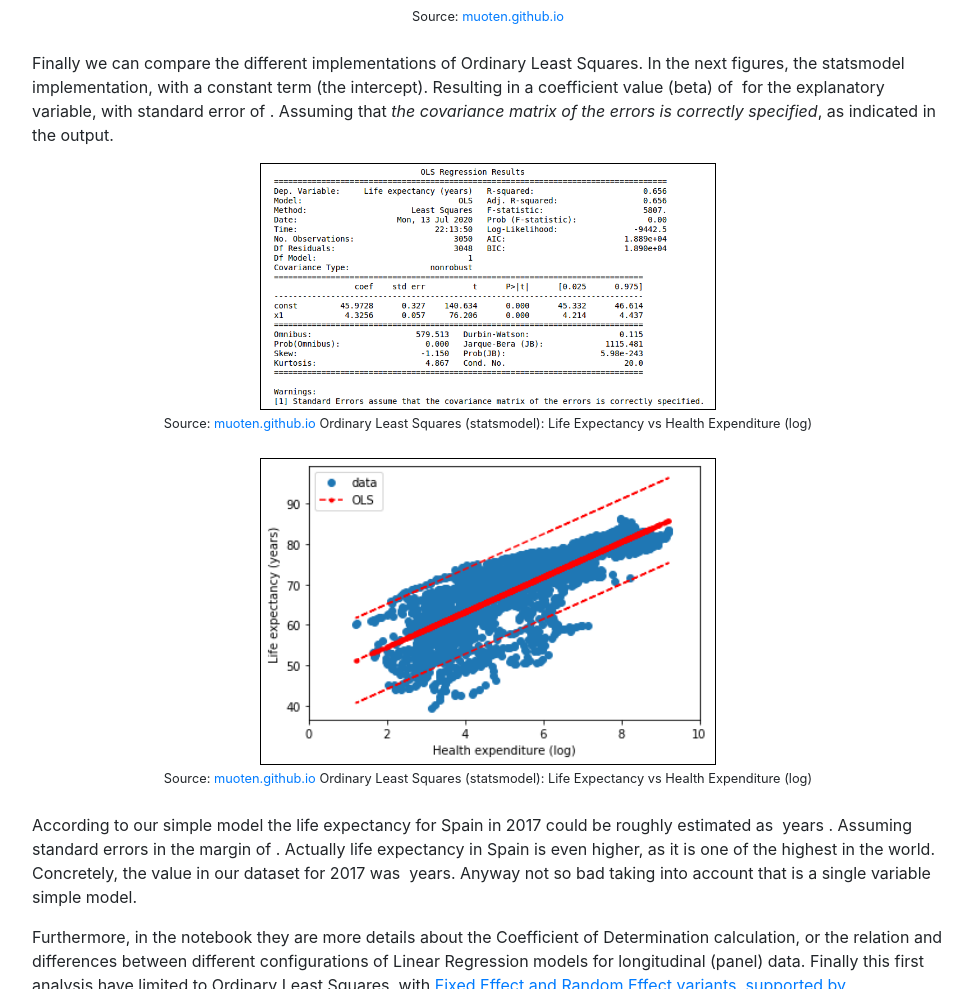
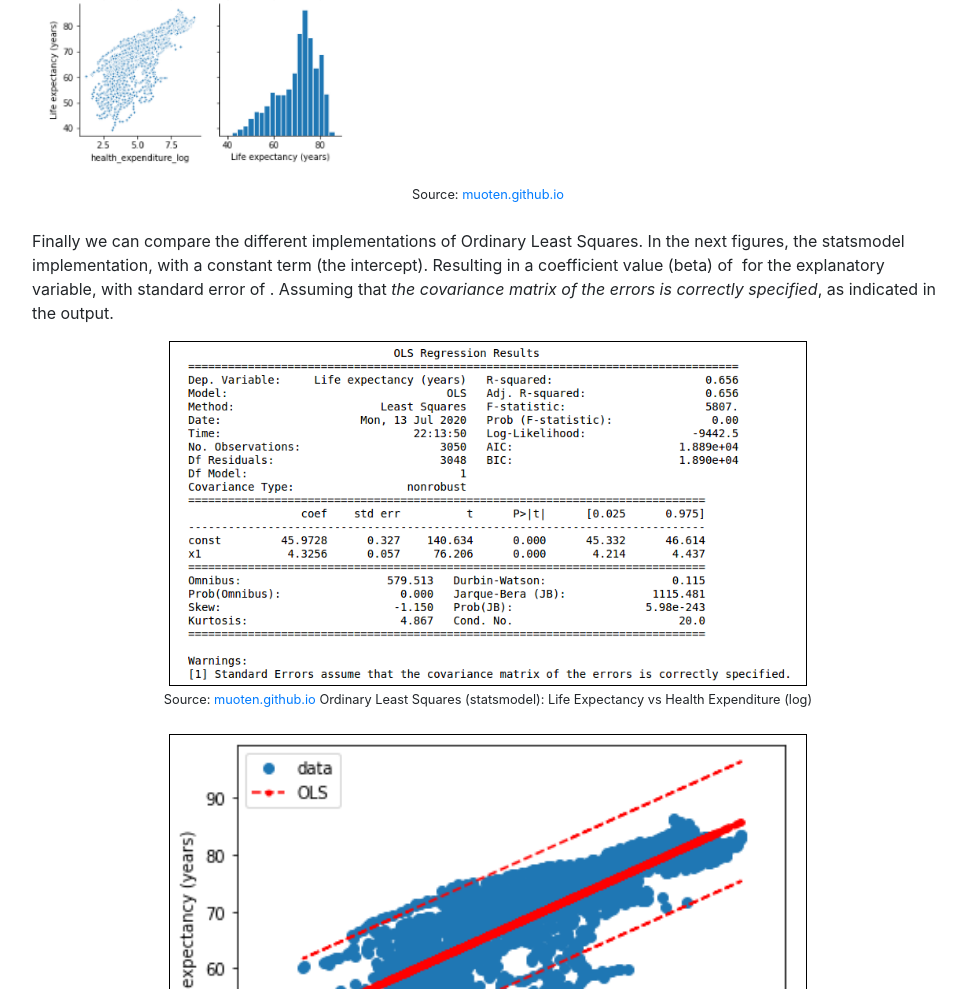
Before and after one commit to muoten/muoten.github.io, a website with bundled scripts: page index_test.html in a window 1280 px wide. Shown: the part 3718-4707 px from the top of the page, without its empty margins (288-1260 px from the left). Built offline with nearby package versions, Linux system fonts and the light colour scheme; a web font is replaced by a local one.

Commit message:
half-size images resized to 70%, mobile-first

```diff
--- a/index_test.html
+++ b/index_test.html
@@ -417,7 +417,7 @@ $(document).ready(function() {
                   Jupyter Notebook on github</a>.
           </p>
           <img src="img/health_expenditure_and_life_expectancy.png"
-          alt="Health Expenditure and Life Expectancy" style="border:1px solid black;width:50%;margin:auto;display:block">
+          alt="Health Expenditure and Life Expectancy" style="border:1px solid black;width:70%;margin:auto;display:block">
           <figcaption style="text-align:center"><small>Source: <a href="https://github.com/muoten/life-expectancy/blob/master/life_expectancy_vs_health_expenditure_linear_regression.ipynb">
             muoten.github.io</a>. With data from <a href="https://ourworldindata.org/grapher/life-expectancy?time=..&country=~OWID_WRL">
             OurWorldIndata</a> and <a href="http://apps.who.int/nha/database/Home/IndicatorsDownload/en">
@@ -453,14 +453,14 @@ $(document).ready(function() {
               Resulting in a coefficient value (beta) of <math>4.32</math> for the explanatory variable, with standard error of <math>0.33</math>.
               Assuming that <i>the covariance matrix of the errors is correctly specified</i>, as indicated in the output.
             </p>
-            <img src="img/ols_regression_life_expectancy_vs_health_expenditure_log_metrics.png" style="border:1px solid black;width:50%;margin:auto;display:block"
+            <img src="img/ols_regression_life_expectancy_vs_health_expenditure_log_metrics.png" style="border:1px solid black;width:70%;margin:auto;display:block"
             alt="Ordinary Least Squares (statsmodel): Life Expectancy vs Health Expenditure (log)">
             <figcaption style="text-align:center"><small>Source: <a href="https://github.com/muoten/life-expectancy/blob/master/life_expectancy_vs_health_expenditure_linear_regression.ipynb">
               muoten.github.io</a> Ordinary Least Squares (statsmodel): Life Expectancy vs Health Expenditure (log)
             </small>
             </figcaption>
             <br/>
-            <img src="img/ols_regression_life_expectancy_vs_health_expenditure_log.png" style="border:1px solid black;width:50%;margin:auto;display:block"
+            <img src="img/ols_regression_life_expectancy_vs_health_expenditure_log.png" style="border:1px solid black;width:70%;margin:auto;display:block"
             alt="Ordinary Least Squares (statsmodel): Life Expectancy vs Health Expenditure (log)">
             <figcaption style="text-align:center"><small>Source: <a href="https://github.com/muoten/life-expectancy/blob/master/life_expectancy_vs_health_expenditure_linear_regression.ipynb">
               muoten.github.io</a> Ordinary Least Squares (statsmodel): Life Expectancy vs Health Expenditure (log)
```
